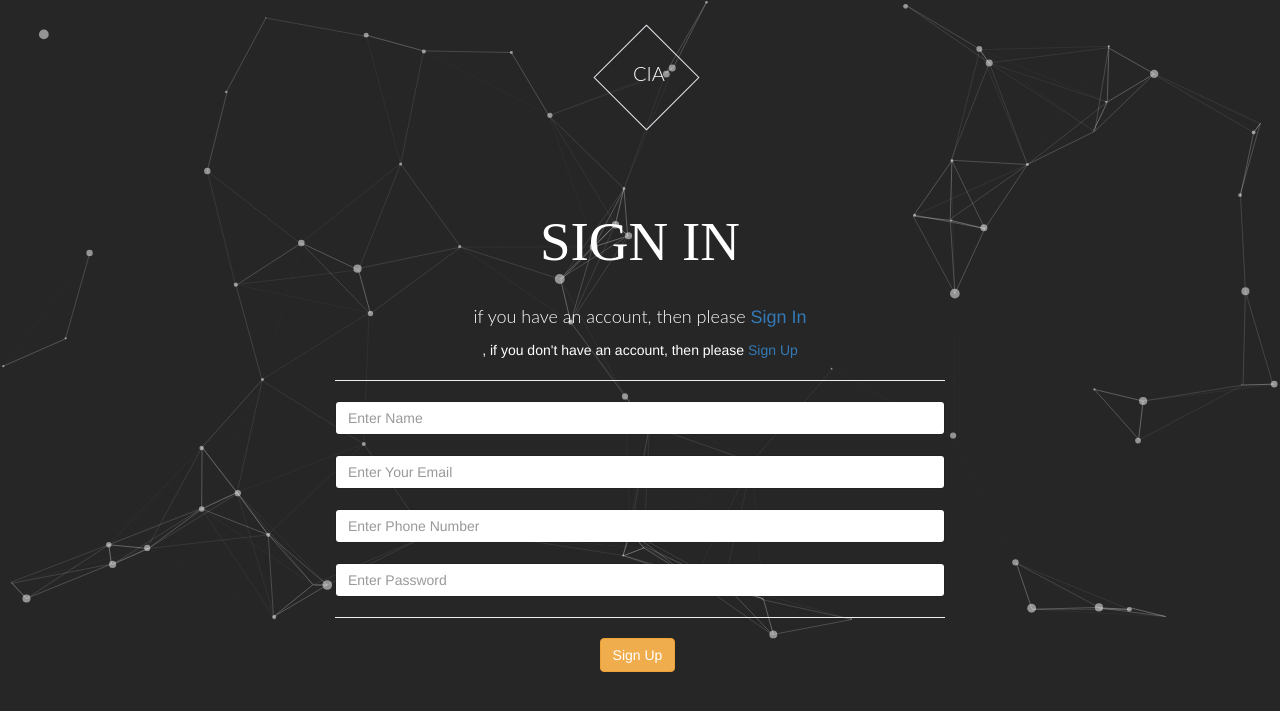
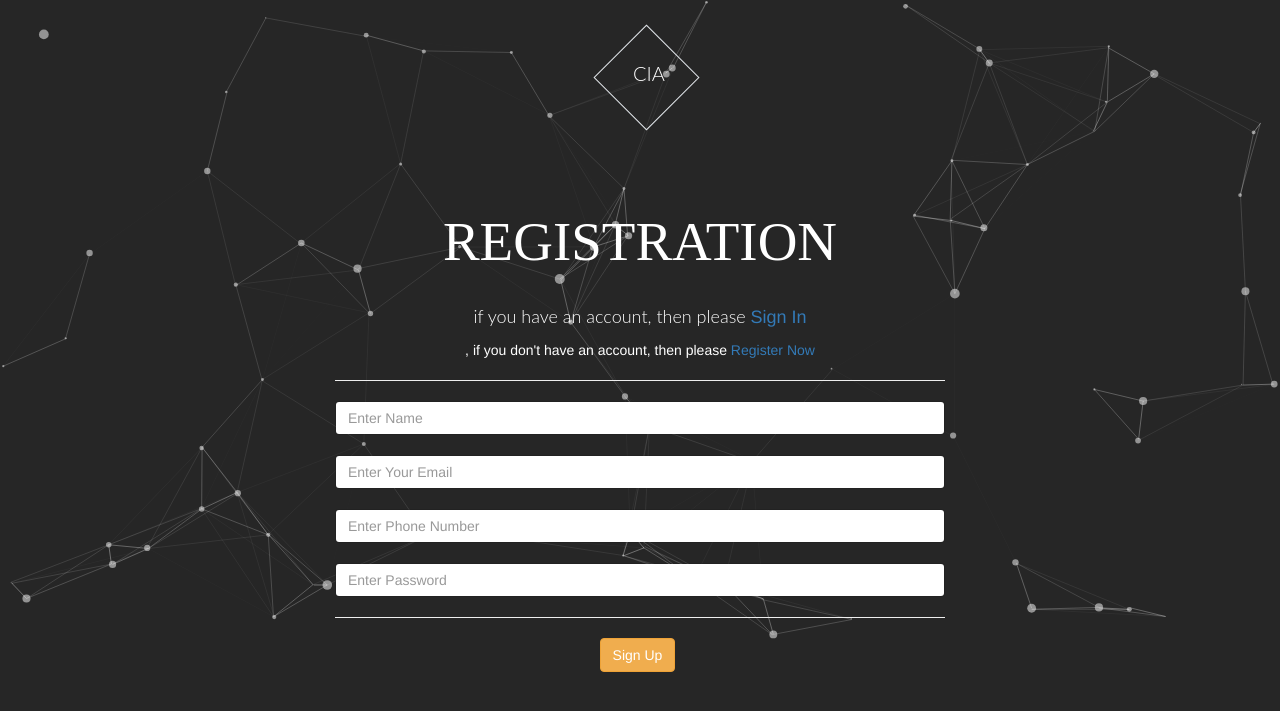
Before and after one commit to kata1234567/FSWD40-ProjectBIMFactory, a PHP site: page /register.php in a window 1280 px wide. Shown: the top 711 px of the page. Run offline with PHP 8.4, Linux system fonts and the light colour scheme; data that the repository does not hold is empty; some libraries are stand-ins or nearby versions.

Commit message:
update register

```diff
--- a/register.php
+++ b/register.php
@@ -119,8 +119,8 @@ $passwordd = hash('sha256', $password);
    <form method="post" action="<?php echo htmlspecialchars($_SERVER['PHP_SELF']); ?>" autocomplete="off">
 
    <div id="text" class="mb-4">
-       <h1>SIGN IN</h1>
-        <p>if you have an account, then please  <a href="index.php">Sign In</a></p>, if you don't have an account, then  please <a href="#"> Sign Up</a>
+       <h1>REGISTRATION</h1>
+        <p>if you have an account, then please  <a href="index.php">Sign In</a></p>, if you don't have an account, then  please <a href="#"> Register Now</a>
       </div>
 
 
```
